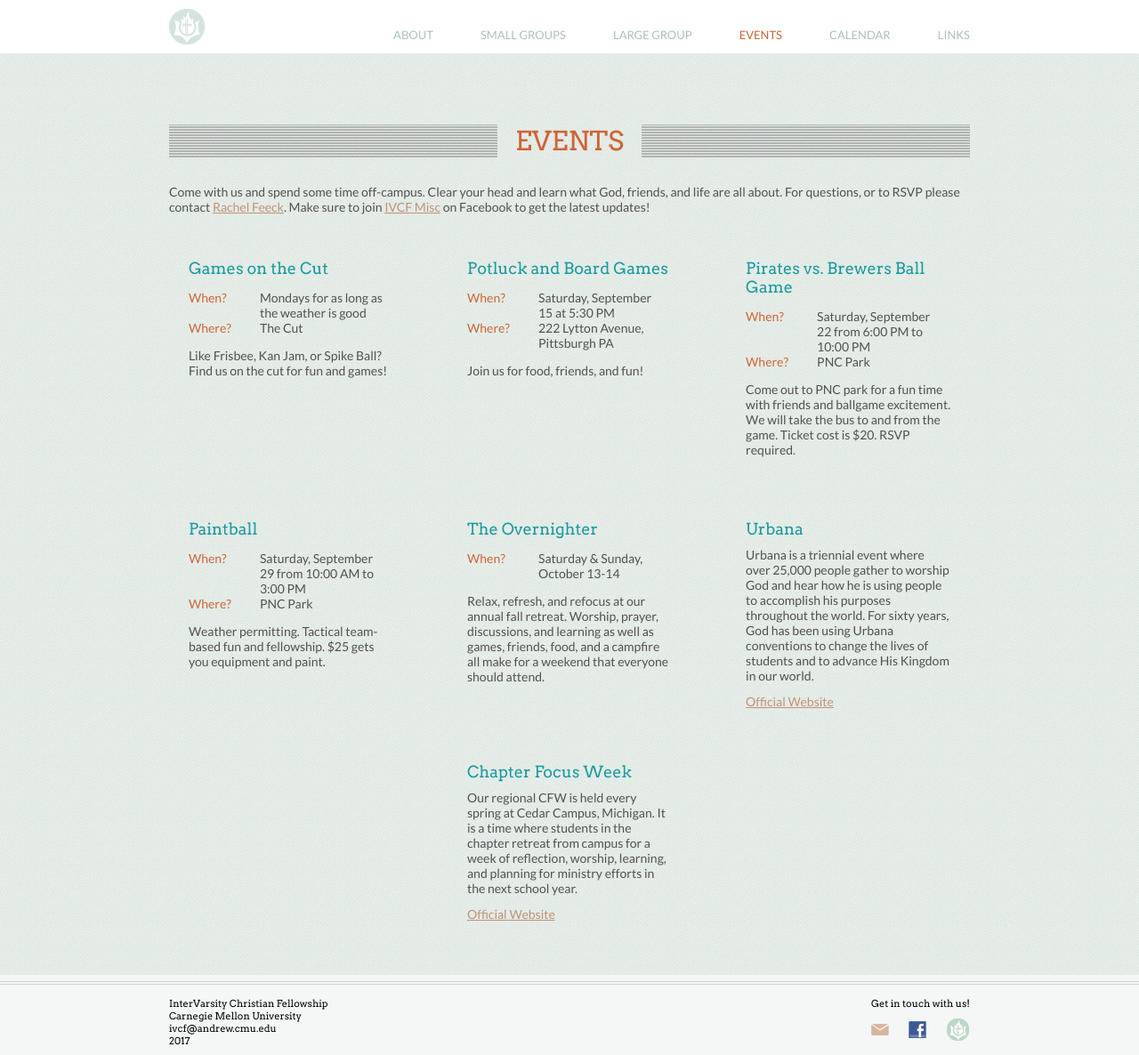
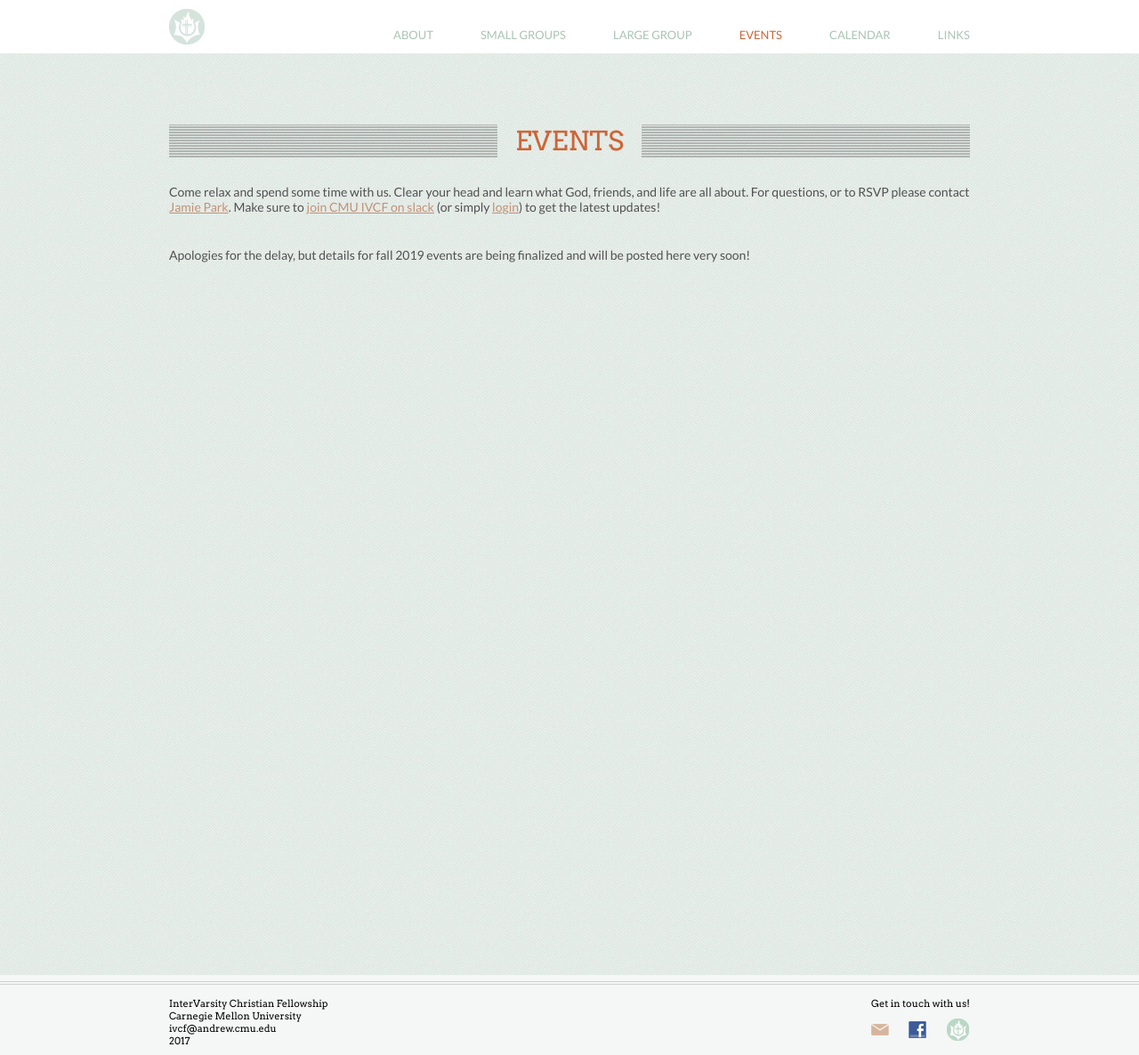
Before and after one commit to ivcf-cmu/ivcf-cmu.github.io, a Jekyll site: the page built from events.md, in a window 1280 px wide and 1186 px high. Shown: the whole window at 89% size. Built offline with Jekyll 4.4.1, drawn with Linux system fonts in a browser that asks for light colours.

Commit message:
updated the events page

```diff
--- a/events.md
+++ b/events.md
@@ -5,11 +5,13 @@ sectionHeader: Events
 ---
 
 <p>
-Come with us and spend some time off-campus. Clear your head and learn what God, friends, and life are all about. For questions, or to RSVP please contact <a href="mailto:rfeeck@andrew.cmu.edu">Rachel Feeck</a>. Make sure to join <a href="https://www.facebook.com/groups/1519875101640963/">IVCF Misc</a> on Facebook to get the latest updates!
+Come relax and spend some time with us. Clear your head and learn what God, friends, and life are all about. For questions, or to RSVP please contact <a href="mailto:jamiepark@cmu.edu">Jamie Park</a>. Make sure to <a href="https://cmuivcf.slack.com/signup" target="_blank">join CMU IVCF on slack</a> (or simply <a href="https://cmuivcf.slack.com" target="_blank">login</a>) to get the latest updates!
 </p>
-
-
-
+<br/>
+<p>
+Apologies for the delay, but details for fall 2019 events are being finalized and will be posted here very soon!
+</p>
+<!--
 <div class="content-events">
 	<div class="cogs">
 		<div class="tricolumn">
@@ -88,3 +90,4 @@ Come with us and spend some time off-campus. Clear your head and learn what God,
 		</div>
 	</div>
 </div>
+-->
```
